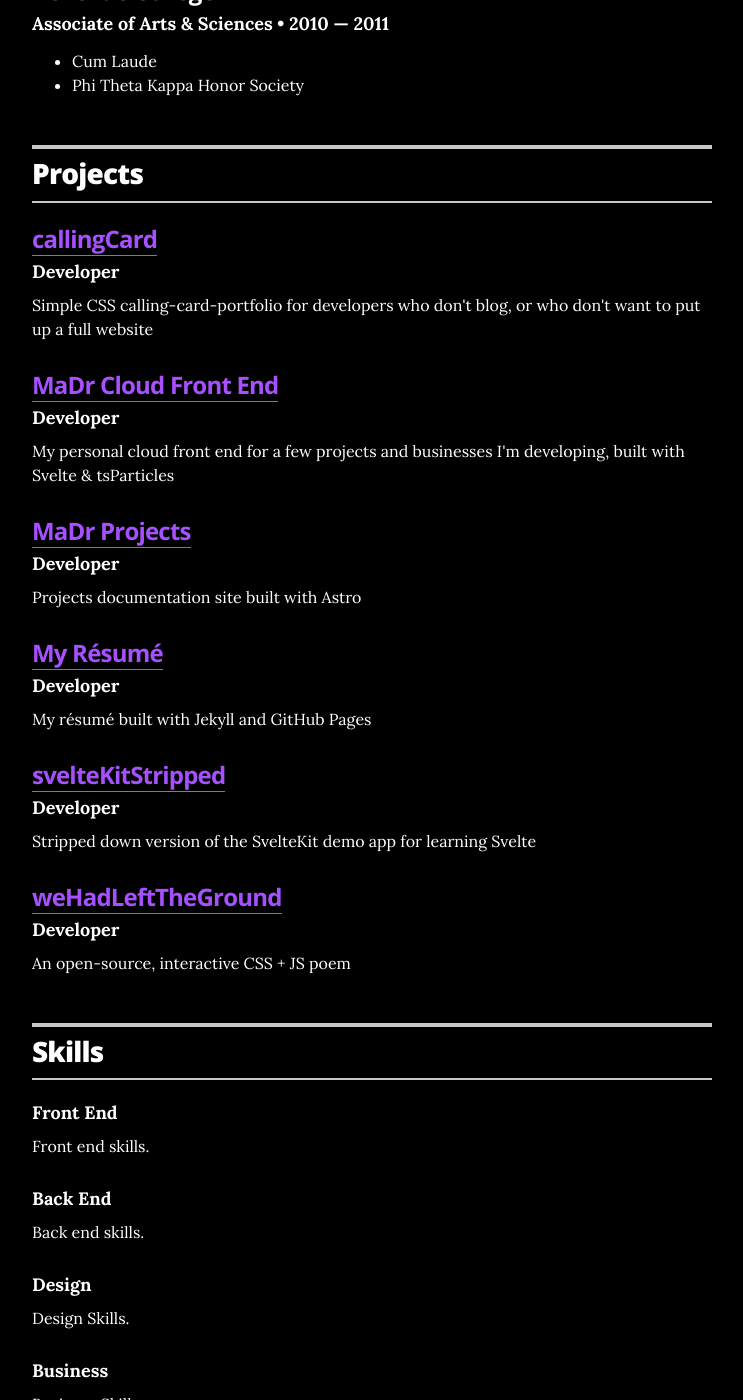
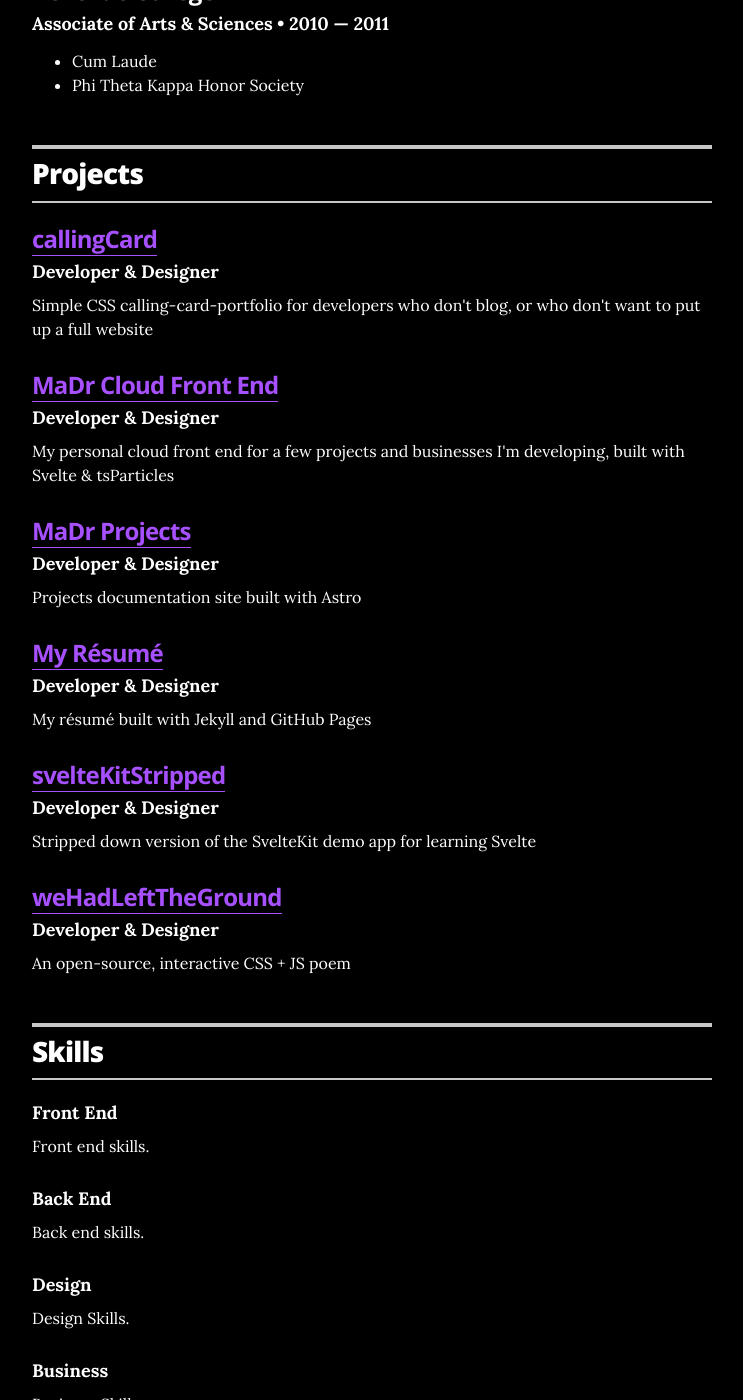
Before and after one commit to MaDrCloudDev/MaDrCloudDev.github.io, a Jekyll site: the page built from index.html, in a window 1280 px wide and 1400 px high, scrolled down 1417 px. Shown: the whole window, without its empty margins (268-1011 px from the left). Built offline with Jekyll 4.4.1, drawn with Linux system fonts in a browser that asks for light colours.

Commit message:
Update projects.yml

```diff
--- a/_data/projects.yml
+++ b/_data/projects.yml
@@ -1,35 +1,35 @@
 - project: callingCard
-  role: Developer
+  role: Developer & Designer
   # duration: 2022 &mdash; Present
   url: "https://madr.blog/en/callingcard/"
   description: Simple CSS calling-card-portfolio for developers who don't blog, or who don't want to put up a full website
 
 - project: MaDr Cloud Front End
-  role: Developer
+  role: Developer & Designer
   # duration: 2021 &mdash; Present
   url: "https://madr.blog/en/madrcloudfrontend/"
   description: My personal cloud front end for a few projects and businesses I'm developing, built with Svelte & tsParticles
 
 - project: MaDr Projects
-  role: Developer
+  role: Developer & Designer
   # duration: 2022 &mdash; Present
   url: "https://madr.blog/en/madrprojects/"
   description: Projects documentation site built with Astro
 
 - project: My Résumé
-  role: Developer
+  role: Developer & Designer
   # duration: 2022 &mdash; Present
   url: "https://madr.blog/en/myresume/"
   description: My résumé built with Jekyll and GitHub Pages
 
 - project: svelteKitStripped
-  role: Developer
+  role: Developer & Designer
   # duration: 2022 &mdash; Present
   url: "https://madr.blog/en/sveltekitstripped/"
   description: Stripped down version of the SvelteKit demo app for learning Svelte
 
 - project: weHadLeftTheGround
-  role: Developer
+  role: Developer & Designer
   # duration: 2022 &mdash; Present
   url: "https://madr.blog/en/wehadlefttheground/"
   description: An open-source, interactive CSS + JS poem
```
